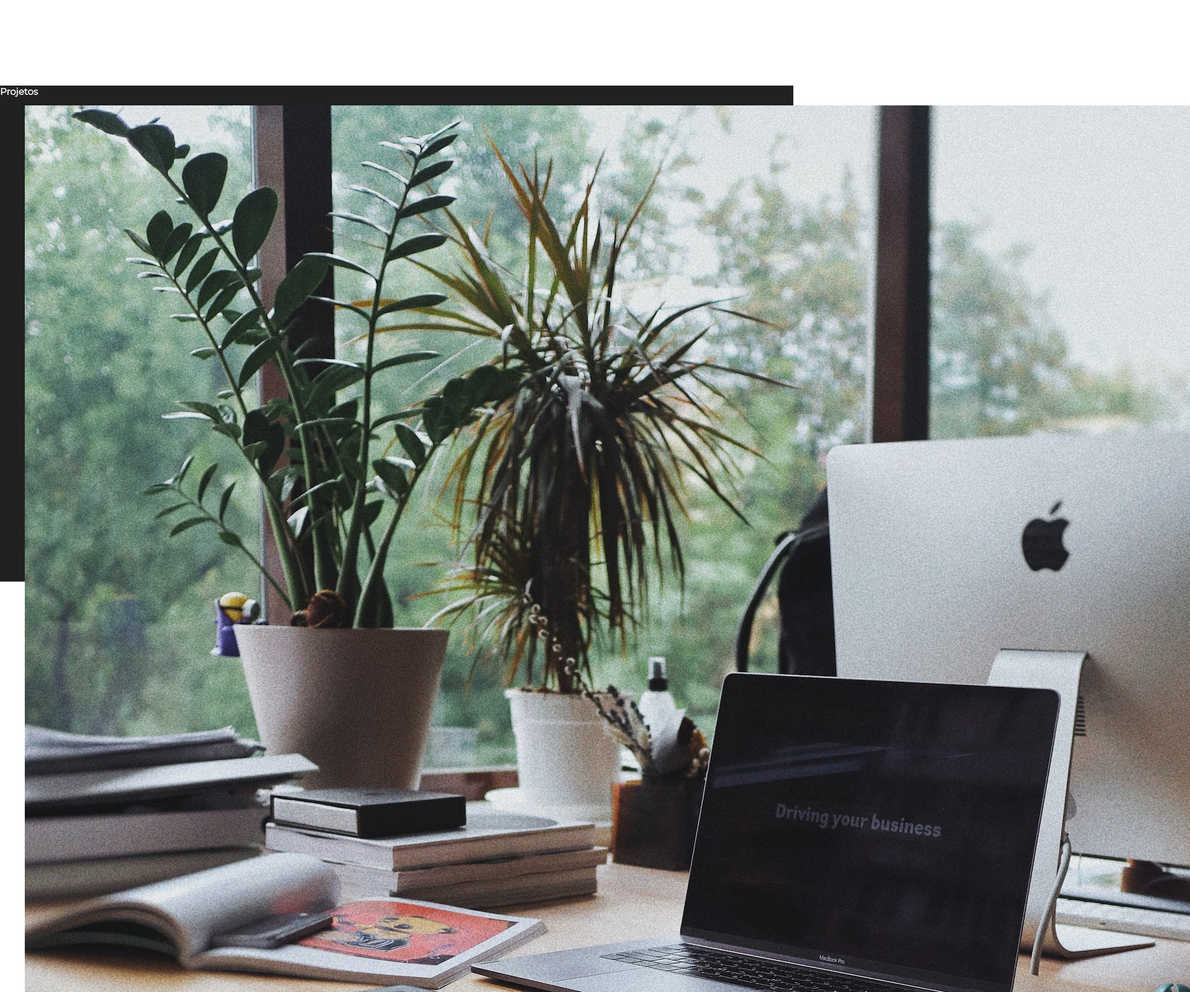
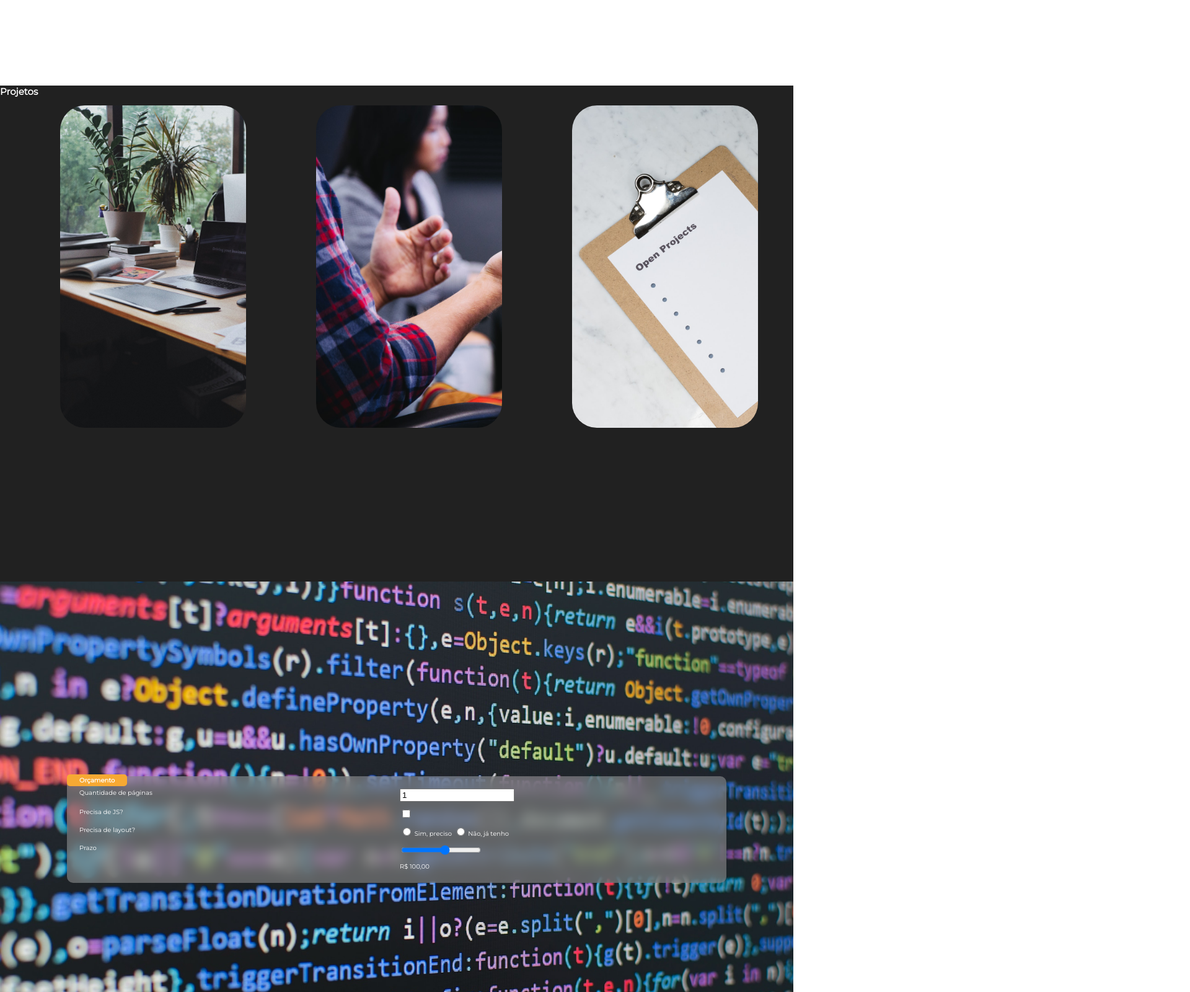
Before and after one commit to Valbs30/Portifolio_Aulas, a plain HTML site: page index.html in a window 1280 px wide. Shown: the part 1560-3160 px from the top of the page at 62% size, 1920 px wide, since content can reach past the window. Drawn offline with Linux system fonts and the light colour scheme.

Commit message:
Form e JS

```diff
--- a/assets/css/style.css
+++ b/assets/css/style.css
@@ -1,4 +1,3 @@
-
 @import url('https://fonts.googleapis.com/css2?family=Montserrat&family=Poppins:wght@900&display=swap');
 ;
 
@@ -105,23 +104,41 @@ img.avatar {
 #section-projects {
     background-color: #212121;
     height: 100vh;
-    justify-content: space-around;
+
 }
 
 #section-projects ul {
     display: flex;
-}
-
-.card-img {
-    width: 30rem;
-    height: 52rem;
-    border-radius: 40px;
+    justify-content: space-around;
 }
 
 #section-projects li {
     list-style: none;
     position: relative;
     cursor: pointer;
+    width: 30rem;
+    height: 52rem;
+}
+
+.card-img{
+    width: 100%;
+    height: 100%;
+    border-radius: 40px;
+}
+
+#card-1 {
+    background-image: url(../images/Projeto1.jpg);
+    background-size: cover;
+}
+
+#card-2 {
+    background-image: url(../images/Projeto2.jpg);
+    background-size: cover;
+}
+
+#card-3 {
+    background-image: url(../images/Projeto3.jpg);
+    background-size: cover;
 }
 
 .card-info {
@@ -129,6 +146,7 @@ img.avatar {
     flex-direction: column;
     position: absolute;
     bottom: 0;
+    left: 5rem;
     opacity: 0;
     transition: opacity .5s, bottom .5s;
 }
@@ -137,3 +155,39 @@ img.avatar {
     opacity: 1;
     bottom: 20%;
 }
+
+
+
+#section-budged {
+    display: flex;
+    justify-content: center;
+    align-items: center;
+    height: 100vh;
+    background-image: url(../images/Fundo_Orcamento.jpg);
+    background-size: cover;
+}
+
+#section-budged form {
+    display: grid;
+    grid-template-columns: 1fr 1fr;
+    justify-items: start;
+    column-gap: 1rem;
+    row-gap: 1rem;
+    background-color: #8C8C8C99;
+    backdrop-filter: blur(10px);
+    border-radius: 1rem;
+    width: 80%;
+    padding: 2rem;
+}
+
+#section-budged form h4 {
+    position: absolute;
+    top: -10%;
+    background-color: #F7A933;
+    padding: .3rem 2rem;
+    border-radius: 5px;
+}
+
+#section-budged form output {
+    grid-column: 2;
+}
--- /dev/null
+++ b/assets/js/script.js
@@ -0,0 +1,34 @@
+console.log("calcular orcamento")
+
+// Manipulação do DOM
+let inputQuantidade = document.querySelector("#quantidade")
+    //console.log(quantidade)
+let inputJS = document.querySelector("#JS")
+let inputLayout = document.querySelector("#layout-sim")
+let inputLayoutNao = document.querySelector("#layout-nao")
+let inputPrazo = document.querySelector("#prazo")
+
+inputQuantidade.addEventListener("change", atualizarOrcamento)
+inputJS.addEventListener("change", atualizarOrcamento)
+inputLayout.addEventListener("change", atualizarOrcamento)
+inputLayoutNao.addEventListener("change", atualizarOrcamento)
+inputPrazo.addEventListener("change", atualizarOrcamento)
+
+function atualizarOrcamento(){
+    let preco = inputQuantidade.value * 100
+    let JS = inputJS.checked
+    let layout = inputLayout.checked
+    let prazo = inputPrazo.value
+
+    let labelPrazo = document.querySelector("label[for=prazo]")
+    labelPrazo.innerHTML = `Prazo (${prazo} semanas)` //template literais
+        //labelPrazo.innerHTML = "Prazo (" + prazo + " semanas)"
+        //console.log(preco)
+
+    if(JS) preco *= 1.1
+    if(layout) preco += inputQuantidade.value * 30
+    let taxaDeUrgencia = 1 - prazo * 0.05
+    preco *= taxaDeUrgencia
+
+    document.querySelector("#preco").innerHTML = "R$ " + preco
+}
--- a/index.html
+++ b/index.html
@@ -30,7 +30,7 @@
         <h2>Projetos</h2>
         <ul>
             <li>
-                <div class="card-img"><img src="./assets/images/Projeto1.jpg" alt=""></div>
+                <div class="card-img" id="card-1"></div>
                 <div class="card-info">
                     <h3>FiapFilmes</h3>
                     <h4>HTML, CSS, JS</h4>
@@ -39,29 +39,47 @@
                 </div>
             </li>
             <li>
-                <div class="card-img">
-                    <img src="" alt="">
-                </div>
+                <div class="card-img" id="card-2"></div>
                 <div class="card-info">
                     <h3></h3>
                     <h4></h4>
                     <p></p>
-                    <a href=""></a>
+                    <a href="#" class="button">Saiba Mais</a>
                 </div>
             </li>
             <li>
-                <div class="card-img">
-                    <img src="" alt="">
-                </div>
+                <div class="card-img" id="card-3"></div>
                 <div class="card-info">
                     <h3></h3>
                     <h4></h4>
                     <p></p>
-                    <a href=""></a>
+                    <a href="#" class="button">Saiba Mais</a>
                 </div>
             </li>
         </ul>
     </section>
 
+    <section id="section-budged">
+        <form action="#">
+            <h4>Orçamento</h4>
+            <label for="quantidade">Quantidade de páginas</label>
+            <input type="number" id="quantidade" min="1" value="1">
+        <!-- placeholder="digite a quantidade" -->
+            <label for="JS">Precisa de JS?</label>
+            <input type="checkbox" id="JS">
+            <label for="layout">Precisa de layout?</label>
+            <div>
+                <input type="radio" id="layout-sim" name="layout">
+                <label for="layout-sim">Sim, preciso</label>
+                <input type="radio" id="layout-nao" name="layout">
+                <label for="layout-nao">Não, já tenho</label>
+            </div>
+            <label for="prazo">Prazo</label>
+            <input type="range" id="prazo" min="1" max="10">
+            <output id="preco">R$ 100,00</output>
+        </form>
+    </section>
+
+<script src="./assets/js/script.js"> </script>
 </body>
 </html>
```
Also changed, not shown: assets/images/Fundo_Orcamento.jpg (added).
